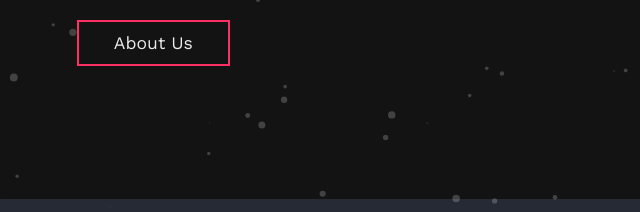
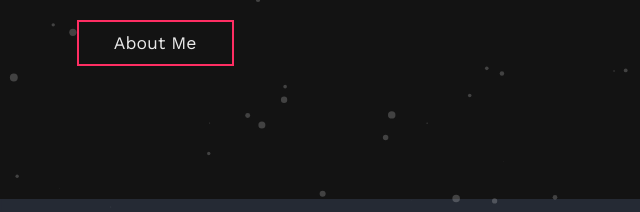
Before and after one commit to FaheemPechuho/Portfolio, a plain HTML site: page index.html in a window 1280 px wide. Shown: the part 363-575 px from the top of the page, 0-640 px from the left. Drawn offline with nearby package versions, Linux system fonts and the light colour scheme.

Commit message:
index.html

```diff
--- a/index.html
+++ b/index.html
@@ -22,7 +22,7 @@
       <div class="user_info">
         <h1 class="user_name">Abdul Faheem.</h1>
         <p>Front-End Developer & UI/UX</p>
-        <a href="#About" class="btn">About Us</a>
+        <a href="#About" class="btn">About Me</a>
       </div>
       <div class="user_img">
         <img src="profile.png" alt="" />
```
